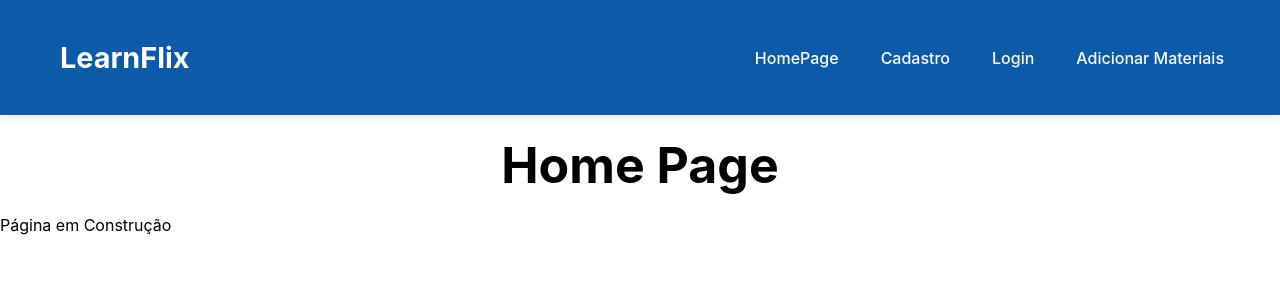
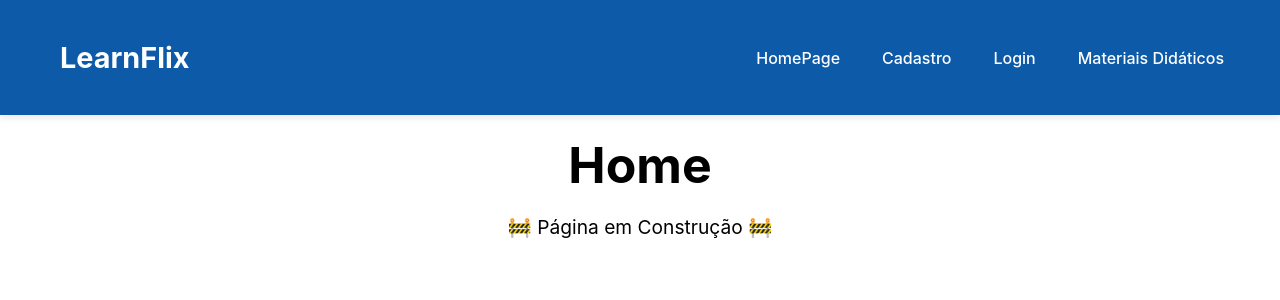
Before and after one commit to LFbruck/learnflix, a React (Create React App) app: page / in a window 1280 px wide. Shown: the top 300 px of the page. Built offline with nearby package versions, Linux system fonts and the light colour scheme.

Commit message:
feat(pages): adiciona páginas temporárias Home e Login

```diff
--- a/src/components/Header/Header.jsx
+++ b/src/components/Header/Header.jsx
@@ -28,7 +28,7 @@ export default function Header() {
                         Login
                     </Link>
                     <Link to={"/materiais"} className={styles.link}>
-                        Adicionar Materiais
+                        Materiais Didáticos
                     </Link>
                 </nav>
             </div>
--- a/src/components/Header/Header.module.css
+++ b/src/components/Header/Header.module.css
@@ -83,7 +83,6 @@
         width: auto;
         padding: 0;
         gap: 10px;
-        box-shadow: none;
         background-color: transparent;
     }
 
--- a/src/pages/HomePage.jsx
+++ /dev/null
@@ -1,8 +0,0 @@
-export default function HomePage() {
-    return (
-        <>
-            <h1>Home Page</h1>
-            <p>Página em Construção</p>
-        </>
-    );
-}
--- /dev/null
+++ b/src/pages/HomePage/HomePage.jsx
@@ -0,0 +1,10 @@
+import styles from './HomePage.module.css';
+
+export default function HomePage() {
+    return (
+        <div className={styles.container}>
+            <h1>Home</h1>
+            <p>🚧 Página em Construção 🚧</p>
+        </div>
+    );
+}
--- /dev/null
+++ b/src/pages/HomePage/HomePage.module.css
@@ -0,0 +1,9 @@
+.container {
+    display: flex;
+    flex-direction: column;
+    align-items: center;
+}
+
+.container p {
+    font-size: 1.2rem;
+}
--- /dev/null
+++ b/src/pages/HomePage/index.jsx
@@ -0,0 +1 @@
+export { default } from './HomePage';
--- a/src/pages/LoginPage.jsx
+++ /dev/null
@@ -1,8 +0,0 @@
-export default function LoginPage() {
-    return (
-        <>
-            <h1>Página de Login</h1>
-            <p>Página em Construção</p>
-        </>
-    );
-}
--- /dev/null
+++ b/src/pages/LoginPage/LoginPage.jsx
@@ -0,0 +1,10 @@
+import styles from './LoginPage.module.css';
+
+export default function LoginPage() {
+    return (
+        <div className={styles.container}>
+            <h1>Página de Login</h1>
+            <p>🚧 Página em Construção 🚧</p>
+        </div>
+    );
+}
--- /dev/null
+++ b/src/pages/LoginPage/LoginPage.module.css
@@ -0,0 +1,9 @@
+.container {
+    display: flex;
+    flex-direction: column;
+    align-items: center;
+}
+
+.container p {
+    font-size: 1.2rem;
+}
--- /dev/null
+++ b/src/pages/LoginPage/index.jsx
@@ -0,0 +1 @@
+export { default } from './LoginPage';
--- a/src/routes/Routes.jsx
+++ b/src/routes/Routes.jsx
@@ -2,8 +2,8 @@ import { createBrowserRouter } from "react-router-dom";
 import { RouterProvider} from "react-router-dom";
 import Layout from "../components/Layout/Layout";
 import PaginaMateriais from "../pages/MateriaisPage/PaginaMateriais";
-import HomePage from "../pages/HomePage";
-import LoginPage from "../pages/LoginPage";
+import HomePage from "../pages/HomePage/HomePage";
+import LoginPage from "../pages/LoginPage/LoginPage";
 import CadastroPage from "../pages/CadastroPage";
 
 const router = createBrowserRouter([
```
